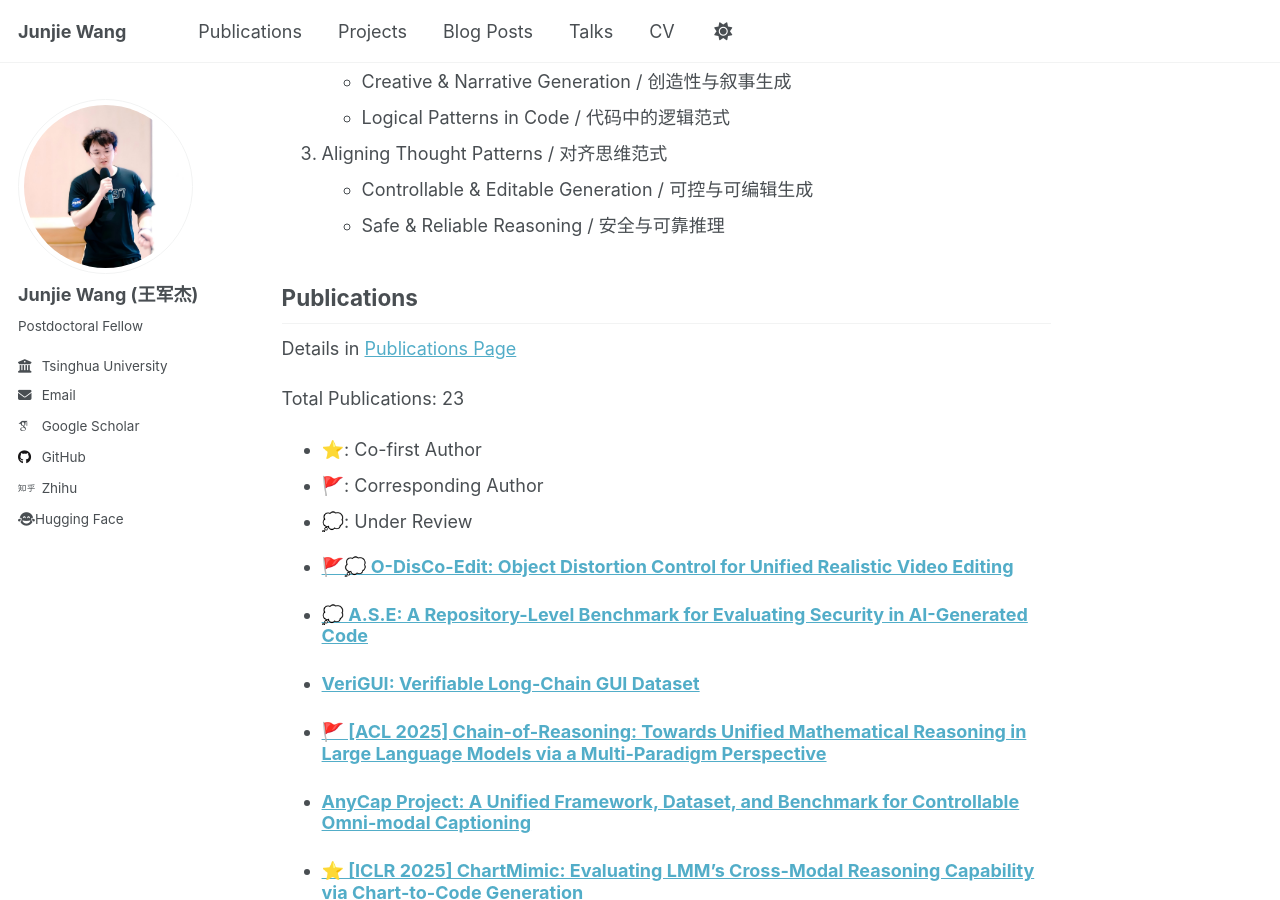
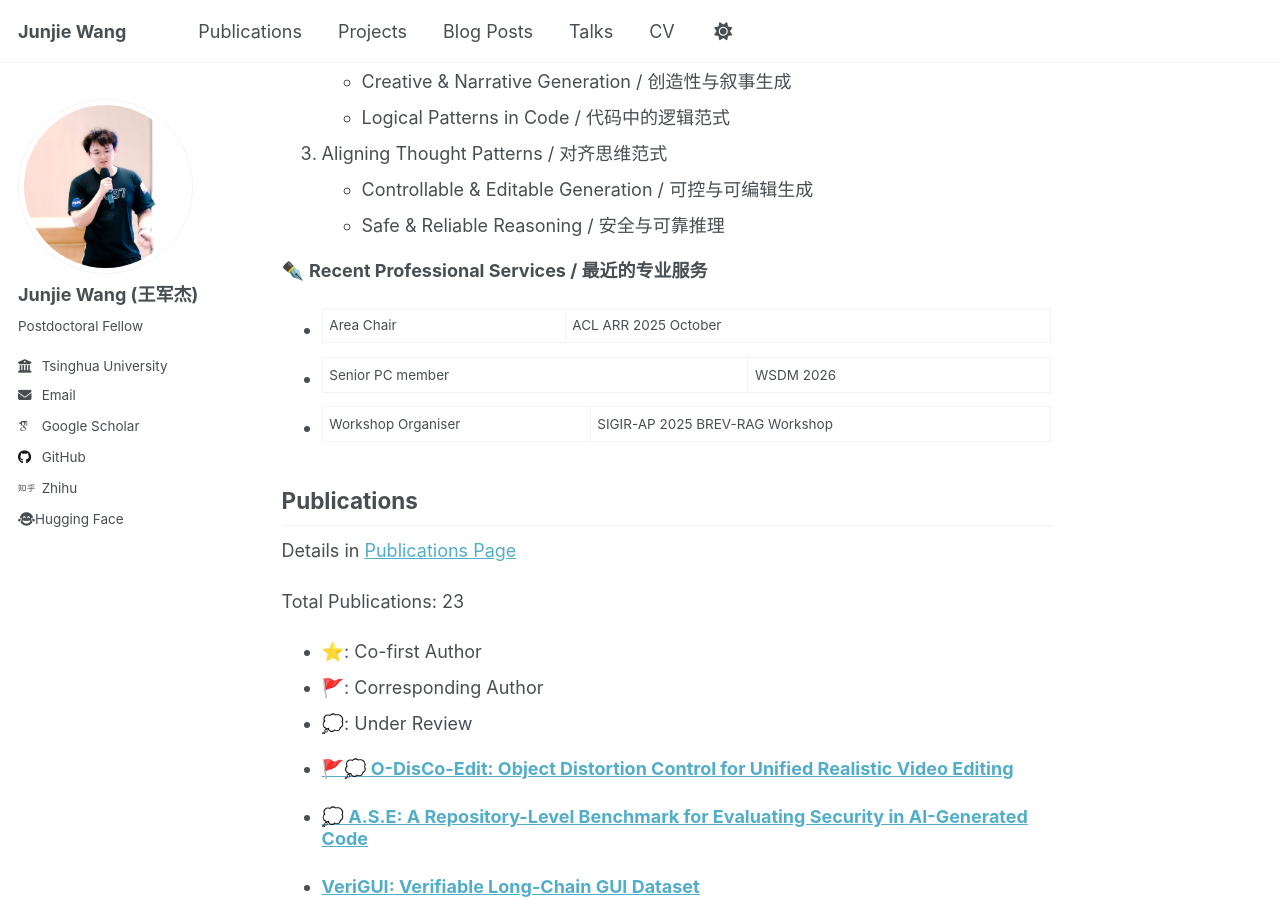
Before and after one commit to wangjunjie-ai/wangjunjie-ai.github.io, a Jekyll site: the page built from _pages/about.md, in a window 1280 px wide and 900 px high, scrolled down 841 px. Built offline with Jekyll 4.4.1, drawn with Linux system fonts in a browser that asks for light colours; some web fonts are replaced.

Commit message:
update info

```diff
--- a/_pages/about.md
+++ b/_pages/about.md
@@ -35,6 +35,12 @@ To build AI guided by the principles of human thought patterns, enabling machine
   - Controllable & Editable Generation / 可控与可编辑生成
   - Safe & Reliable Reasoning / 安全与可靠推理
 
+✒️ **Recent Professional Services / 最近的专业服务**
+
+- Area Chair | ACL ARR 2025 October
+- Senior PC member | WSDM 2026
+- Workshop Organiser | SIGIR-AP 2025 BREV-RAG Workshop
+
 ## Publications
 
 Details in [Publications Page](https://wangjunjie-ai.github.io/publications/)
```
Also changed, not shown: _pages/cv.md (+9 -1 lines).
